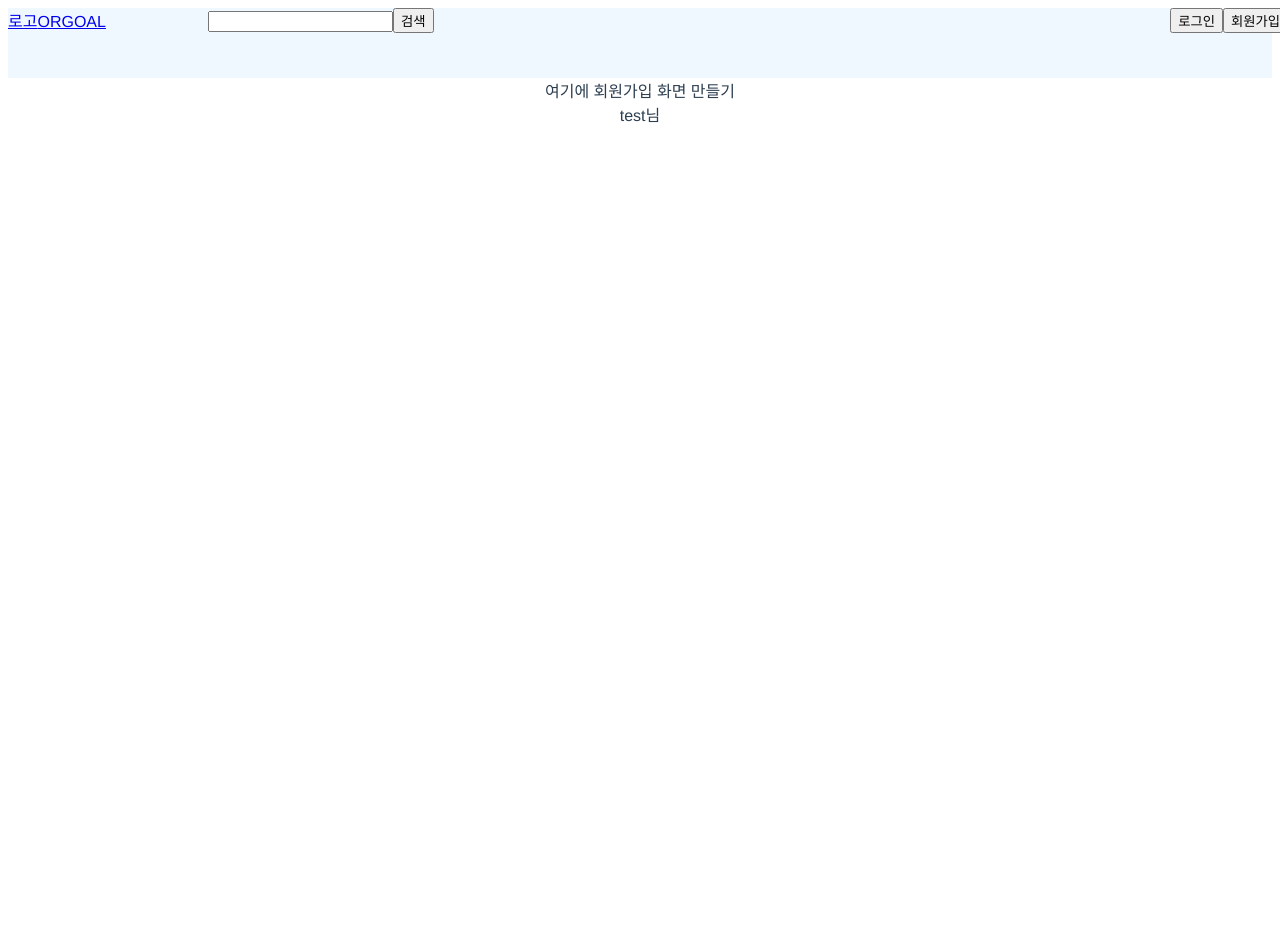
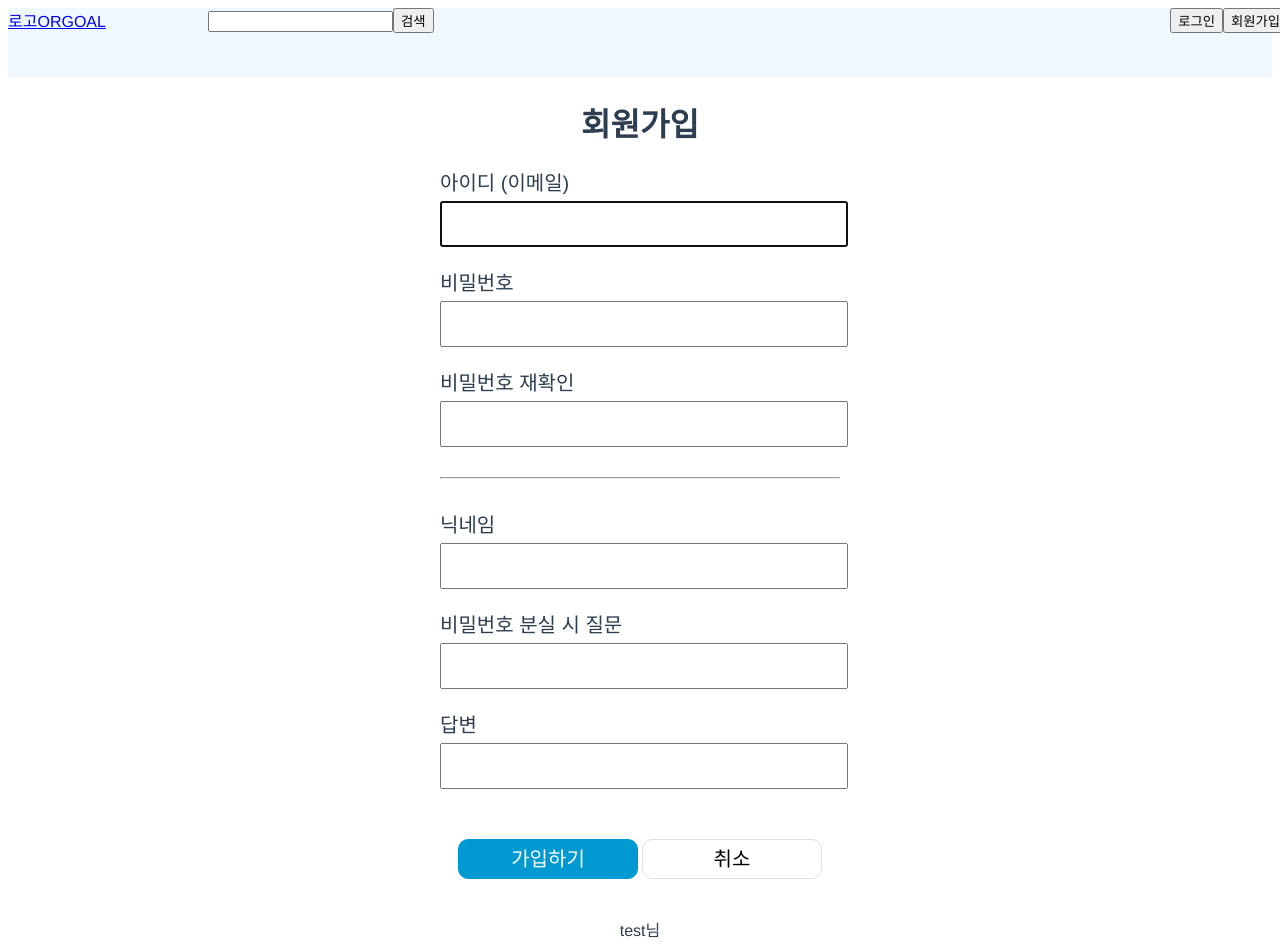
Before and after one commit to Oince/Orgoal, a Vue app in the folder orgoal/src/front/: page /signup in a window 1280 px wide. Before the commit the page ends 800 px from the top, so only its background shows below. Built offline with nearby package versions, Linux system fonts and the light colour scheme.

Commit message:
회원가입 기능
테스트 전, vue.config.js는 npm run serve 시 network를 설정하기 위함

```diff
--- a/orgoal/src/front/src/components/SignUp.vue
+++ b/orgoal/src/front/src/components/SignUp.vue
@@ -1,6 +1,209 @@
-<template>여기에 회원가입 화면 만들기</template>
+<template>
+  <div class="signup">
+    <h1>회원가입</h1>
+    <form class="signupform">
+      <div>
+        <label for="memberIdInput">아이디 (이메일)</label>
+        <input
+          type="text"
+          id="memberIdInput"
+          class="input_text"
+          ref="memberIdInput"
+          v-model.trim="memberId"
+        />
+      </div>
+      <div>
+        <label for="memberPasswordInput">비밀번호</label>
+        <input
+          type="password"
+          id="memberPasswordInput"
+          class="input_text"
+          ref="memberPasswordInput"
+          v-model.trim="memberPassword"
+        />
+      </div>
+      <div>
+        <label for="passwordConfirmInput">비밀번호 재확인</label>
+        <input
+          type="password"
+          id="passwordConfirmInput"
+          class="input_text"
+          ref="passwordConfirmInput"
+          v-model.trim="passwordConfirm"
+        />
+      </div>
+      <hr />
+      <div>
+        <label for="nicknameInput">닉네임</label>
+        <input
+          type="text"
+          id="nicknameInput"
+          class="input_text"
+          ref="nicknameInput"
+          v-model.trim="nickname"
+        />
+      </div>
+      <div>
+        <label for="passwordQuestionInput">비밀번호 분실 시 질문</label>
+        <input
+          type="password"
+          id="passwordQuestionInput"
+          class="input_text"
+          ref="passwordQuestionInput"
+          v-model.trim="passwordQuestion"
+        />
+      </div>
+      <div>
+        <label for="passwordAnswerInput">답변</label>
+        <input
+          type="password"
+          id="passwordAnswerInput"
+          class="input_text"
+          ref="passwordAnswerInput"
+          v-model.trim="passwordAnswer"
+        />
+      </div>
+      <p class="buttons">
+        <button @click.prevent="doSignup()" class="button blue">
+          가입하기
+        </button>
+        <button @click.prevent="doCancel()" class="button">취소</button>
+      </p>
+    </form>
+    <p>{{ errorMessage }}</p>
+  </div>
+</template>
+
 <script>
 export default {
-  name: "SignUpPage",
+  name: "SignUp",
+  setup: function () {
+    // data
+    let memberId = "";
+    let memberPassword = "";
+    let passwordConfirm = "";
+    let nickname = "";
+    let passwordQuestion = "";
+    let passwordAnswer = "";
+    let errorMessage = "";
+
+    // methods
+    const doSignup = function () {
+      if (this.memberId == "") {
+        alert("아이디를 입력하세요.");
+        this.$refs.memberIdInput.focus();
+        return;
+      } else if (this.memberPassword == "") {
+        alert("비밀번호를 입력하세요.");
+        this.$refs.memberPasswordInput.focus();
+        return;
+      } else if (this.memberPassword != this.passwordConfirm) {
+        alert("비밀번호 재확인이 일치하지 않습니다.");
+        this.$refs.passwordConfirm.focus();
+        return;
+      } else if (this.passwordQuestion == "") {
+        alert("비밀번호 분실 시 질문을 입력하세요.");
+        this.$refs.passwordQuestionInput.focus();
+        return;
+      } else if (this.passwordAnswer == "") {
+        alert("답변을 입력하세요.");
+        this.$refs.passwordAnswerInput.focus();
+        return;
+      } else if (this.nickname == "") {
+        alert("닉네임을 입력하세요.");
+        this.$refs.nicknameInput.focus();
+        return;
+      }
+
+      let signupInfo = {
+        id: this.memberId,
+        password: this.memberPassword,
+        nickname: this.nickname,
+        question: this.passwordQuestion,
+        answer: this.passwordAnswer,
+      };
+      this.$store
+        .dispatch("signupStore/doSignup", signupInfo)
+        .then(() => {
+          this.$router.push("/login");
+        })
+        .catch((err) => {
+          this.errorMessage = err.response.data.errormessage;
+        });
+    };
+    const doCancel = function () {
+      this.$router.push("../");
+    };
+    return {
+      memberId,
+      memberPassword,
+      passwordConfirm,
+      nickname,
+      passwordQuestion,
+      passwordAnswer,
+      errorMessage,
+      doSignup,
+      doCancel,
+    };
+  },
+  mounted() {
+    this.$refs.memberIdInput.focus();
+  },
 };
 </script>
+
+<style scoped>
+.signup {
+  width: 800px;
+  margin: 20px auto;
+}
+.signupform {
+  width: 400px;
+  margin: auto;
+}
+
+.signupform div {
+  margin-bottom: 20px;
+}
+
+.signupform div > label {
+  display: block;
+  width: 400px;
+  font-size: 20px;
+  padding-right: 10px;
+  text-align: left;
+  margin-bottom: 5px;
+}
+.signupform div > .input_text {
+  width: 400px;
+  font-size: 20px;
+  height: 40px;
+}
+.buttons {
+  position: relative;
+  height: 40px;
+  margin-top: 50px;
+}
+.buttons > .button {
+  overflow: visible;
+  cursor: pointer;
+  min-width: 180px;
+  height: 40px;
+  margin: 0 2px;
+  padding: 0 15px;
+  line-height: 32px;
+  font-size: 20px;
+  border: 1px solid #dfdfdf;
+  background: #fff;
+  border-radius: 10px;
+}
+.buttons > .button.blue {
+  color: #fff;
+  border-color: #0099d2 !important;
+  background: #0099d2 !important;
+}
+hr {
+  margin-top: 30px;
+  margin-bottom: 30px;
+}
+</style>
--- a/orgoal/src/front/src/store/modules/signin.js
+++ b/orgoal/src/front/src/store/modules/signin.js
@@ -51,7 +51,7 @@ const signinStore = {
           console.log("로그인 실패");
           let err = new Error("Request failed with status code 401");
           err.response = {
-            data: { success: false, errormessage: "로그인되지 않았습니다." },
+            data: { success: false, errormessage: "로그인에 실패했습니다." },
           };
           resultErr = err;
         }
--- a/orgoal/src/front/vue.config.js
+++ b/orgoal/src/front/vue.config.js
@@ -2,6 +2,3 @@ const { defineConfig } = require("@vue/cli-service");
 module.exports = defineConfig({
   transpileDependencies: true,
 });
-module.exports = {
-  outputDir: "./main/recources/static",
-};
```
Also changed, not shown: orgoal/src/front/src/store/modules/signup.js (added, +60 -0 lines).
